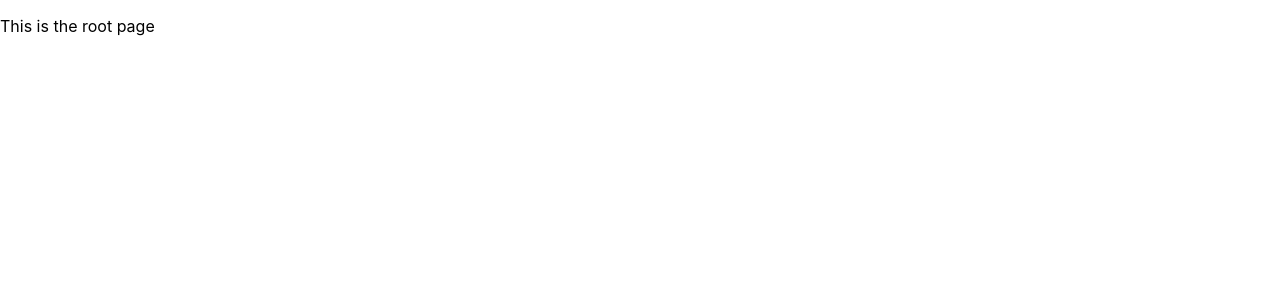
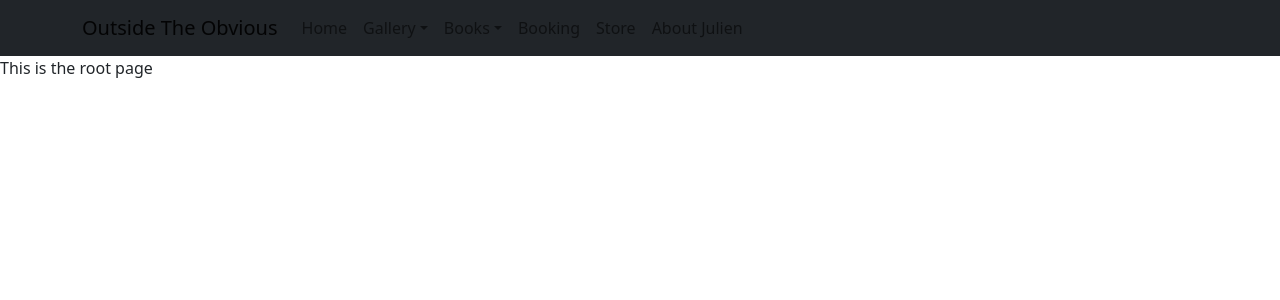
Before and after one commit to StavroMueller/outside-the-obvious-website, a React (Create React App) app: page / in a window 1280 px wide. Shown: the top 300 px of the page. Built offline with nearby package versions, Linux system fonts and the light colour scheme.

Commit message:
feat(app): add a bunch of links, pages

```diff
--- a/src/components/NavBar/index.js
+++ b/src/components/NavBar/index.js
@@ -0,0 +1,38 @@
+import React from 'react';
+import Container from 'react-bootstrap/Container'
+import Nav from 'react-bootstrap/Nav'
+import NavDropdown from 'react-bootstrap/NavDropdown'
+import Navbar from 'react-bootstrap/Navbar'
+
+
+const NavBar = () => {
+  return (
+    <>
+      <Navbar bg="dark" expand="lg">
+        <Container>
+          <Navbar.Brand>Outside The Obvious</Navbar.Brand>
+          <Navbar.Collapse id="basic-navbar-nav">
+            <Nav className="me-auto">
+              <Nav.Link href="/">Home</Nav.Link>
+              <NavDropdown title="Gallery" id="basic-nav-dropdown">
+                <NavDropdown.Item href="/gallery/fashion">Fashion</NavDropdown.Item>
+                <NavDropdown.Item href="/gallery/street">Street</NavDropdown.Item>
+                <NavDropdown.Item href="/gallery/drawing">Drawing</NavDropdown.Item>
+              </NavDropdown>
+              <NavDropdown title="Books" id="basic-nav-dropdown">
+                <NavDropdown.Item href="/books/midnightatmain">Midnight At Main</NavDropdown.Item>
+                <NavDropdown.Item href="/books/mis">mis</NavDropdown.Item>
+                <NavDropdown.Item href="/books/apoemoflima">A Poem Of Lima</NavDropdown.Item>
+              </NavDropdown>
+              <Nav.Link href="/booking">Booking</Nav.Link>
+              <Nav.Link href="/store">Store</Nav.Link>
+              <Nav.Link href="/something">About Julien</Nav.Link>
+            </Nav>
+          </Navbar.Collapse>
+        </Container>
+      </Navbar>
+    </>
+  )
+}
+
+export default NavBar
--- a/src/index.js
+++ b/src/index.js
@@ -7,6 +7,7 @@ import {
 import './index.css';
 import App from './App';
 import reportWebVitals from './reportWebVitals';
+import 'bootstrap/dist/css/bootstrap.min.css';
 
 import Root from './pages/Root';
 
--- a/src/pages/Root.js
+++ b/src/pages/Root.js
@@ -1,10 +1,12 @@
 import React from 'react';
+import NavBar from '../components/NavBar'
 
 const Root = () => {
   return (
     <>
       <div>
-        <p>This is the root page</p>
+      <NavBar />
+      <p>This is the root page</p>
       </div>
     </>
   )
```
